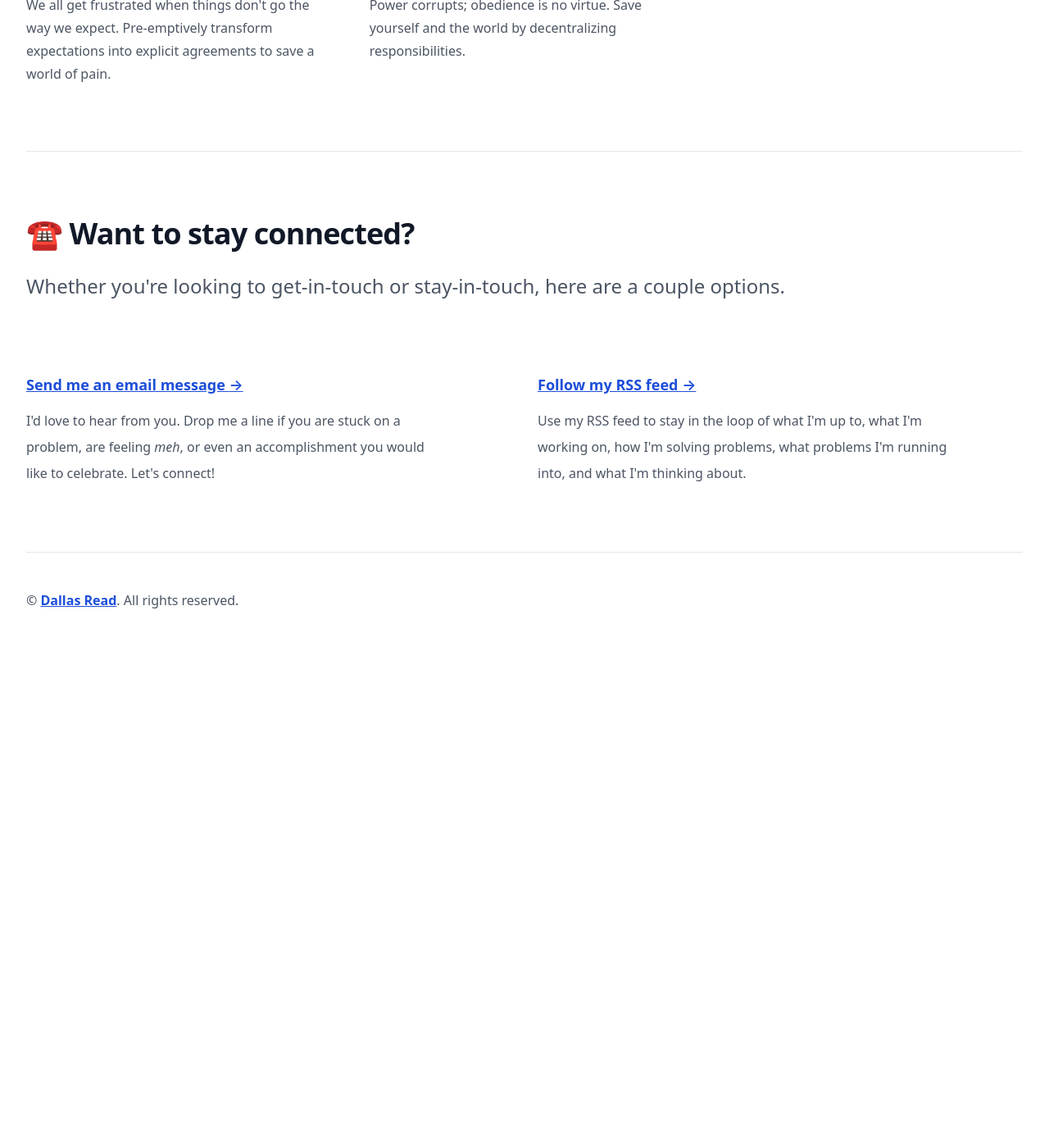
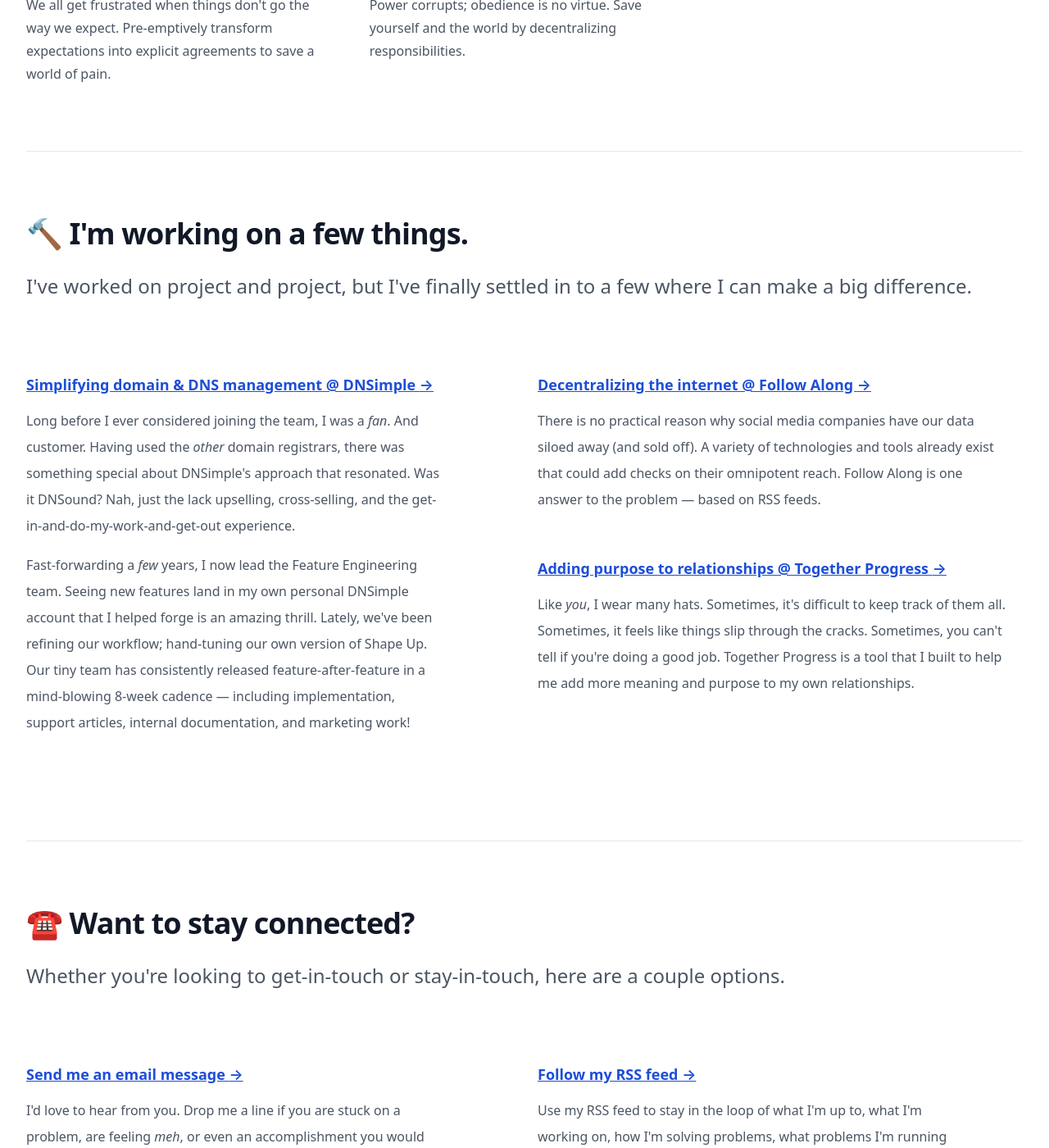
Before and after one commit to dallasread/www.dallasread.com, a Jekyll site: the page built from index.html, in a window 1280 px wide and 1400 px high, scrolled down 788 px. Shown: the whole window at 82% size. Built offline with Jekyll 4.4.1, drawn with Linux system fonts in a browser that asks for light colours; before the commit the page ends 1674 px from its top, so only the background shows below that.

Commit message:
Add some experiences

```diff
--- a/index.html
+++ b/index.html
@@ -122,7 +122,7 @@
   </dl>
 </div>
 
-<!-- <hr>
+<hr>
 
 <div class="my-20 lg:my-20">
   <h1 class="mt-2 text-3xl font-bold tracking-tight text-gray-900 sm:text-4xl">
@@ -130,29 +130,36 @@
   </h1>
 
   <p class="mt-6 lg:text-2xl lg:leading-10 text-gray-600">
-    I care about a whole bunch of things, but these are the things I care about most of all.
+    I've worked on project and project, but I've finally settled in to a few where I can make a big difference.
   </p>
 
   <div class="mt-10 lg:mt-20 mx-auto grid max-w-7xl grid-cols-1 gap-x-8 gap-y-12 sm:gap-y-16 lg:grid-cols-2">
     <div class="mx-auto w-full max-w-2xl border-t border-gray-900/10 pt-12 sm:pt-16 lg:mx-0 lg:max-w-none lg:border-t-0 lg:pt-0">
       <article class="mx-auto w-full max-w-2xl lg:mx-0 lg:max-w-lg pb-12">
         <h2 class="mt-2 text-lg font-semibold leading-6">
-          <span href="#" :class="text-blue-700 underline">
-            Leading feature development @ DNSimple <span aria-hidden="true">&nbsp;&rarr;</span>
-          </span>
+          <a href="https://dnsimple.com" class="text-blue-700 underline">
+            Simplifying domain &amp; DNS management @ DNSimple
+          </a>
         </h2>
         <p class="mt-4 leading-8 text-gray-600">
-          Libero neque aenean tincidunt nec consequat tempor. Viverra odio id velit adipiscing id. Nisi vestibulum orci eget bibendum dictum. Velit viverra posuere vulputate volutpat nunc. Nunc netus sit faucibus.
+          Long before I ever considered joining the team, I was a <em>fan</em>.
+          And customer.
+          Having used the <em>other</em> domain registrars, there was something special about DNSimple's approach that resonated.
+          Was it DNSound?
+          Nah, just the lack upselling, cross-selling, and the get-in-and-do-my-work-and-get-out experience.
         </p>
         <p class="mt-4 leading-8 text-gray-600">
-          Libero neque aenean tincidunt nec consequat tempor. Viverra odio id velit adipiscing id. Nisi vestibulum orci eget bibendum dictum. Velit viverra posuere vulputate volutpat nunc. Nunc netus sit faucibus.
+          Fast-forwarding a <em>few</em> years, I now lead the Feature Engineering team.
+          Seeing new features land in my own personal DNSimple account that I helped forge is an amazing thrill.
+          Lately, we've been refining our workflow; hand-tuning our own version of Shape Up.
+          Our tiny team has consistently released feature-after-feature in a mind-blowing 8-week cadence &mdash; including implementation, support articles, internal documentation, and marketing work!
         </p>
       </article>
 
-      <article class="mx-auto w-full max-w-2xl lg:mx-0 lg:max-w-lg">
+      <!-- <article class="mx-auto w-full max-w-2xl lg:mx-0 lg:max-w-lg">
         <h2 class="mt-2 text-lg font-semibold leading-6">
           <span href="#" :class="text-blue-700 underline">
-            Building in my community <span aria-hidden="true">&nbsp;&rarr;</span>
+            Building in my community
           </span>
         </h2>
         <p class="mt-4 leading-8 text-gray-600">
@@ -163,19 +170,21 @@
         <p class="mt-4 leading-8 text-gray-600">
           Libero neque aenean tincidunt nec consequat tempor. Viverra odio id velit adipiscing id. Nisi vestibulum orci eget bibendum dictum. Velit viverra posuere vulputate volutpat nunc. Nunc netus sit faucibus.
         </p>
-      </article>
+      </article> -->
     </div>
 
     <div class="mx-auto w-full max-w-2xl border-t border-gray-900/10 pt-12 sm:pt-16 lg:mx-0 lg:max-w-none lg:border-t-0 lg:pt-0">
       <article class="pb-12">
         <div class="group relative max-w-xl">
           <h2 class="mt-2 text-lg font-semibold leading-6">
-            <span href="#" :class="text-blue-700 underline">
-              Creating purposeful relationships @ Together Progress <span aria-hidden="true">&nbsp;&rarr;</span>
-            </span>
+            <a href="http://www.followalong.com" class="text-blue-700 underline">
+              Decentralizing the internet @ Follow Along
+            </a>
           </h2>
           <p class="mt-4 leading-8 text-gray-600">
-            Illo sint voluptas. Error voluptates culpa eligendi. Hic vel totam vitae illo. Non aliquid explicabo necessitatibus unde. Sed exercitationem placeat consectetur nulla deserunt vel iusto corrupti dicta laboris incididunt.
+            There is no practical reason why social media companies have our data siloed away (and sold off).
+            A variety of technologies and tools already exist that could add checks on their omnipotent reach.
+            Follow Along is one answer to the problem &mdash; based on RSS feeds.
           </p>
         </div>
       </article>
@@ -183,32 +192,36 @@
       <article class="pb-12">
         <div class="group relative max-w-xl">
           <h2 class="mt-2 text-lg font-semibold leading-6">
-            <span href="#" :class="text-blue-700 underline">
-              Decentralizing the internet @ Follow Along <span aria-hidden="true">&nbsp;&rarr;</span>
-            </span>
+            <a href="http://app.togetherprogress.com" class="text-blue-700 underline">
+              Adding purpose to relationships @ Together Progress
+            </a>
+          </h2>
+          <p class="mt-4 leading-8 text-gray-600">
+            Like <em>you</em>, I wear many hats.
+            Sometimes, it's difficult to keep track of them all.
+            Sometimes, it feels like things slip through the cracks.
+            Sometimes, you can't tell if you're doing a good job.
+            Together Progress is a tool that I built to help me add more meaning and purpose to my own relationships.
+          </p>
+        </div>
+      </article>
+
+      <!-- <article class="pb-12">
+        <div class="group relative max-w-xl">
+          <h2 class="mt-2 text-lg font-semibold leading-6">
+            <a href="https://fastfinance.dallasread.com" class="text-blue-700 underline">
+              Simplifying personal finances @ Fast Finance
+            </a>
           </h2>
           <p class="mt-4 leading-8 text-gray-600">
             Illo sint voluptas. Error voluptates culpa eligendi. Hic vel totam vitae illo. Non aliquid explicabo necessitatibus unde. Sed exercitationem placeat consectetur nulla deserunt vel iusto corrupti dicta laboris incididunt.
           </p>
         </div>
-      </article>
-
-      <article class="pb-12">
-        <div class="group relative max-w-xl">
-          <h2 class="mt-2 text-lg font-semibold leading-6">
-            <span href="#" :class="text-blue-700 underline">
-              Simplifying personal finances @ Fast Finance <span aria-hidden="true">&nbsp;&rarr;</span>
-            </span>
-          </h2>
-          <p class="mt-4 leading-8 text-gray-600">
-            Illo sint voluptas. Error voluptates culpa eligendi. Hic vel totam vitae illo. Non aliquid explicabo necessitatibus unde. Sed exercitationem placeat consectetur nulla deserunt vel iusto corrupti dicta laboris incididunt.
-          </p>
-        </div>
-      </article>
+      </article> -->
     </div>
 
   </div>
-</div> -->
+</div>
 
 <hr>
 
```
